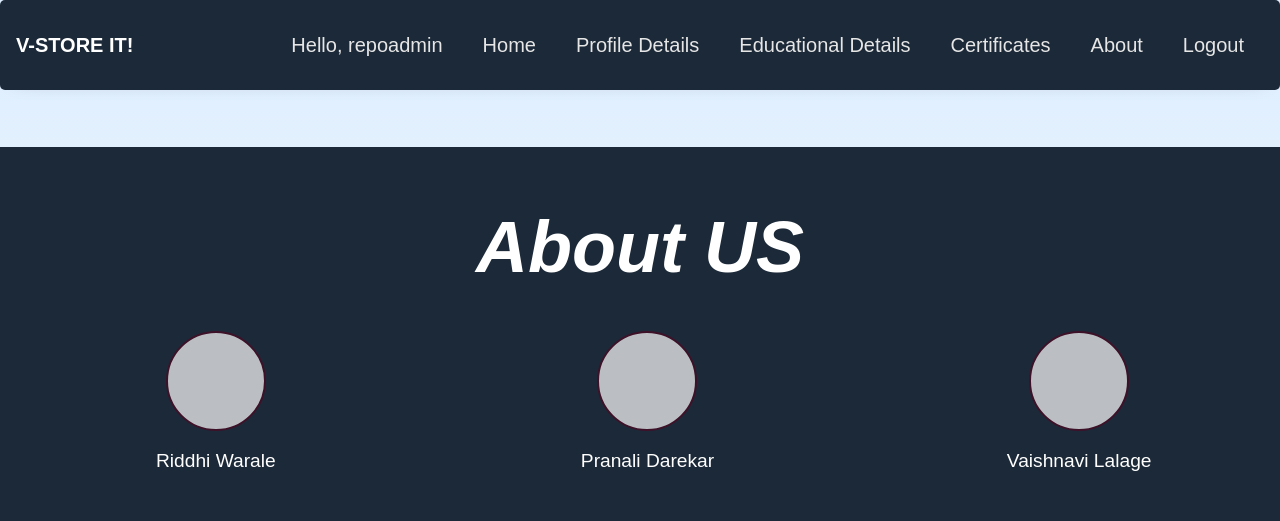
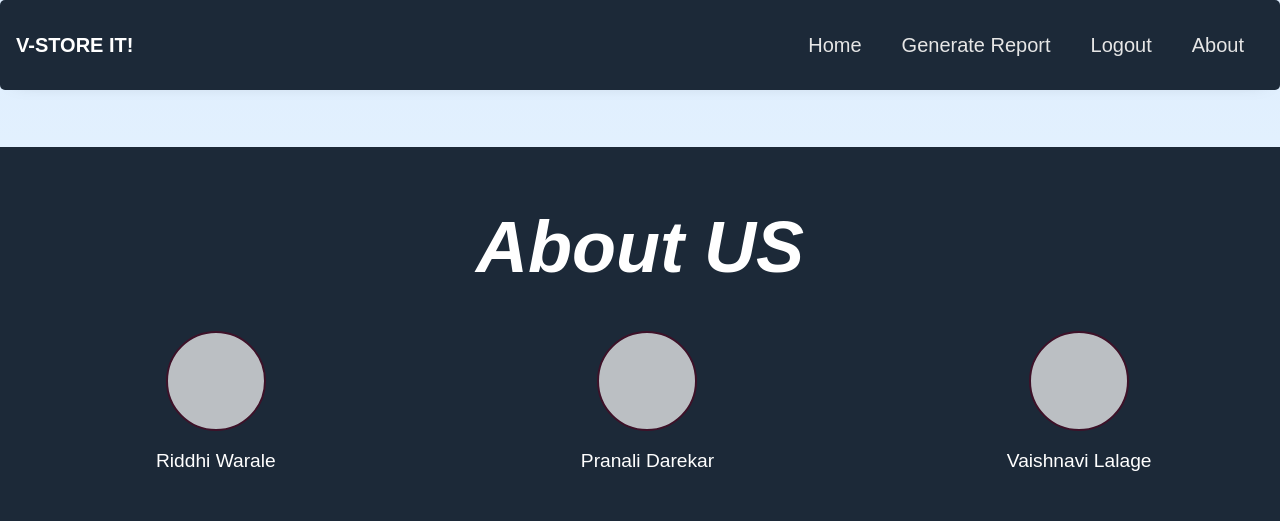
Before and after one commit to Pran1001/RepoSys, a Django app: page /about/ in a window 1280 px wide. Shown: the top 521 px of the page. Run offline with Django 3.2, Linux system fonts and the light colour scheme; a user stored in the database is signed in; some libraries are stand-ins or nearby versions.

Commit message:
report page redirect for superuser

```diff
--- a/REPOSYS/REPOSYSAPP/templates/base.html
+++ b/REPOSYS/REPOSYSAPP/templates/base.html
@@ -29,7 +29,12 @@
                 </button>
                 <div class="collapse navbar-collapse" id="ftco-nav">
                     <ul class="navbar-nav ml-auto">
-                        {% if user.is_authenticated %}
+                        {% if user.is_superuser %}
+                        <li class="nav-item"><a class="nav-link" href="{% url 'home' %}">Home</a></li>
+                        <li class="nav-item"><a class="nav-link" href="{% url 'report' %}">Generate Report</a></li>
+                        <li class="nav-item"><a class="nav-link" href="{% url 'logout' %}">Logout</a></li>
+                        <li class="nav-item"><a class="nav-link" href="{% url 'about' %}">About</a></li>
+                        {% elif user.is_authenticated %}
                         <li class="nav-item"><a class="nav-link" href="">Hello, {{user.username}}</a></li>
                         <li class="nav-item"><a class="nav-link" href="{% url 'home' %}">Home</a></li>
                         <li class="nav-item"><a class="nav-link" href="{% url 'profile' %}">Profile Details</a></li>
--- a/REPOSYS/REPOSYSAPP/views.py
+++ b/REPOSYS/REPOSYSAPP/views.py
@@ -11,7 +11,9 @@ def home(request):
     return render(request, 'home.html')
 
 def register(request):
-    if request.user.is_authenticated:
+    if request.user.is_superuser:
+        return redirect('report')
+    elif request.user.is_authenticated:
         return redirect('profile')
     else:
         form = StudentRegisterForm()
@@ -34,7 +36,9 @@ def register(request):
 
 
 def Login(request):
-    if request.user.is_authenticated:
+    if request.user.is_superuser:
+        return redirect('report')
+    elif request.user.is_authenticated:
         return redirect('profile')
     else:
         if request.method == 'POST':
@@ -45,7 +49,10 @@ def Login(request):
 
             if user is not None:
                 auth.login(request, user)
-                return redirect('profile')
+                if user.is_superuser:
+                    return redirect('report')
+                else:
+                    return redirect('profile')
             else:
                 messages.info(request, 'Invalid Credentials !!')
                 return redirect('login')
```
Also changed, not shown: REPOSYS/db.sqlite3.
